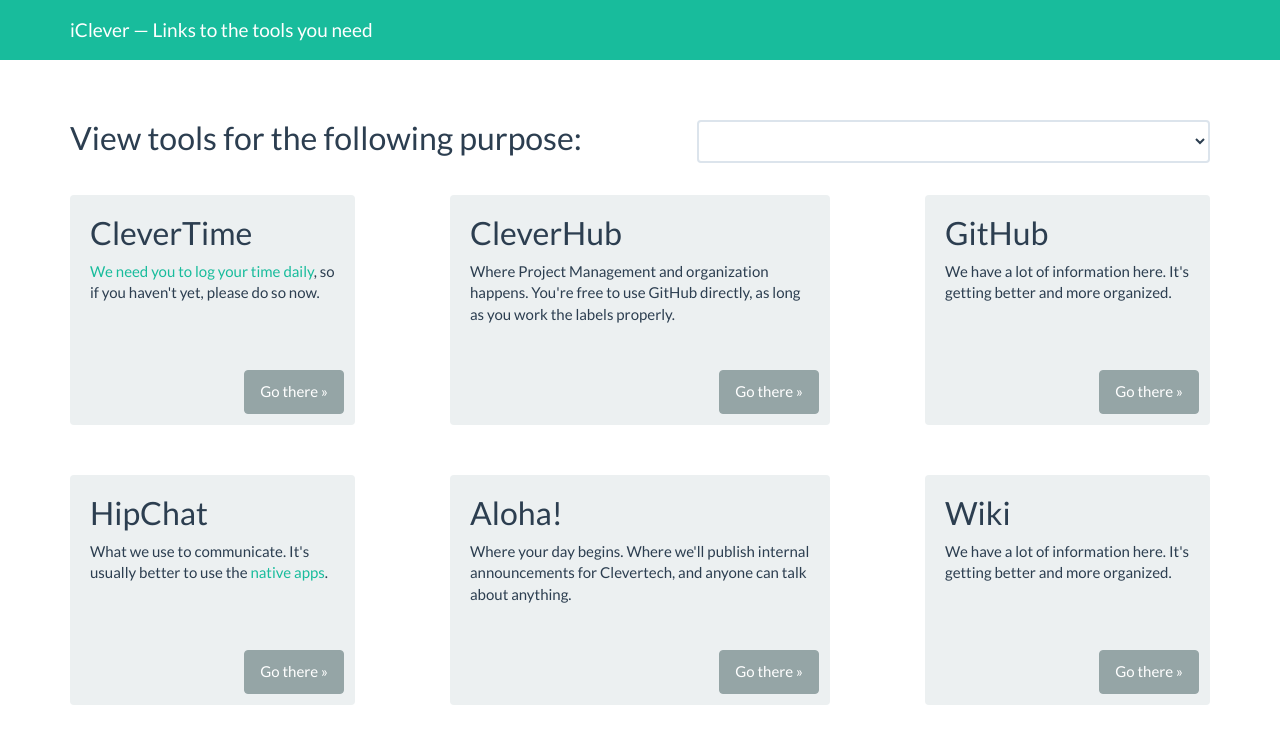
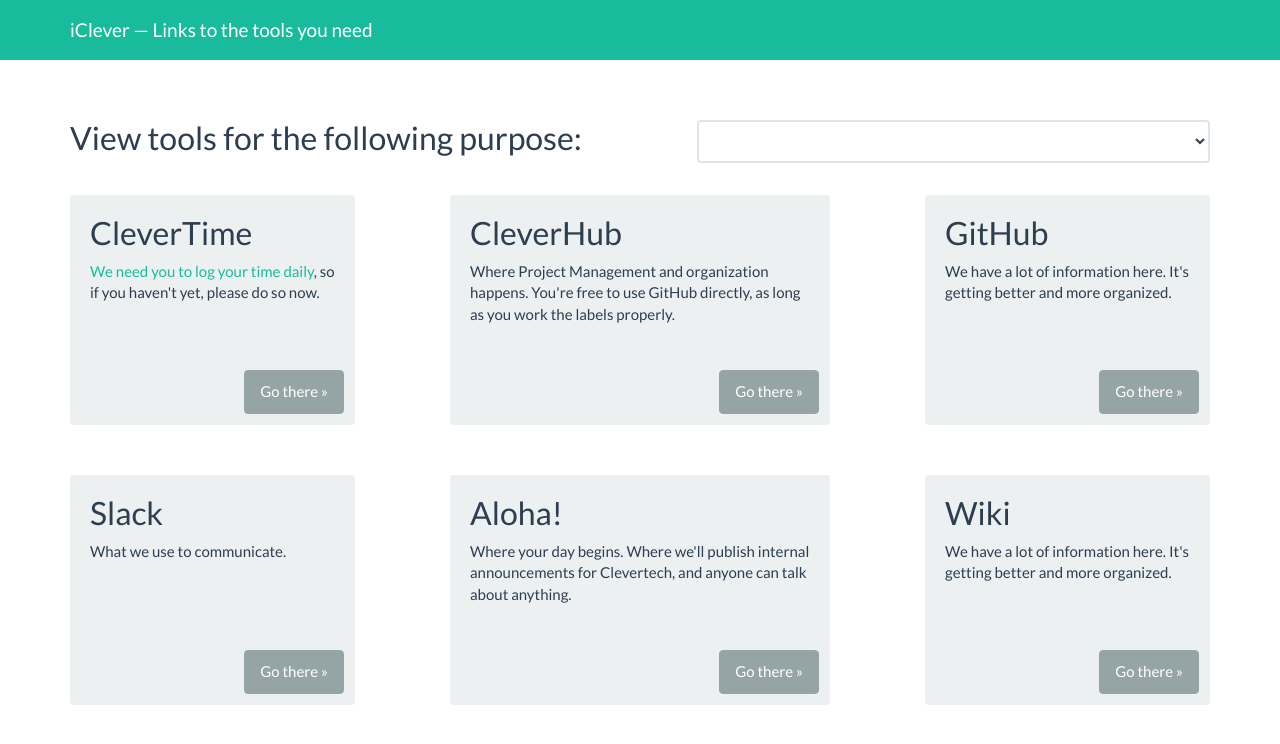
Before and after one commit to gimenete/iclever, a plain HTML site: page index.html in a window 1280 px wide. Drawn offline with nearby package versions, Linux system fonts and the light colour scheme.

Commit message:
Hipchat -> Slack

```diff
--- a/index.html
+++ b/index.html
@@ -82,9 +82,9 @@
 
             <div class="row">
                 <div class="col-md-3 well tool">
-                    <h2>HipChat</h2>
-                    <p>What we use to communicate. It's usually better to use the <a href="https://www.hipchat.com/downloads">native apps</a>.</p>
-                    <p class="go"><a class="btn btn-default" href="https://www.hipchat.com/" role="button">Go there &raquo;</a></p>
+                    <h2>Slack</h2>
+                    <p>What we use to communicate.</p>
+                    <p class="go"><a class="btn btn-default" href="https://www.slack.com/" role="button">Go there &raquo;</a></p>
                 </div>
                 <div class="col-md-4 well col-md-offset-1 tool">
                     <h2>Aloha!</h2>
```
